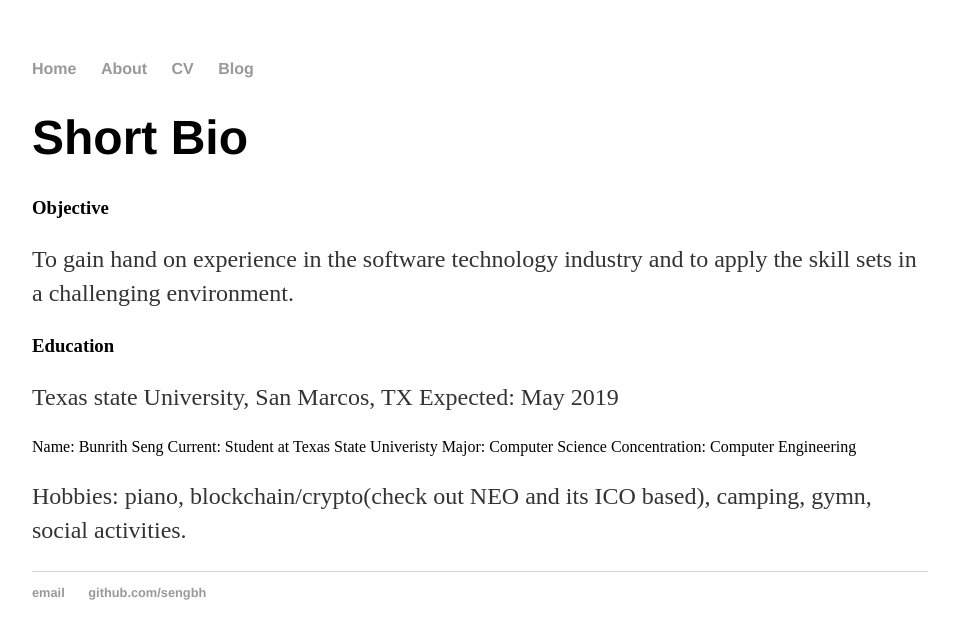
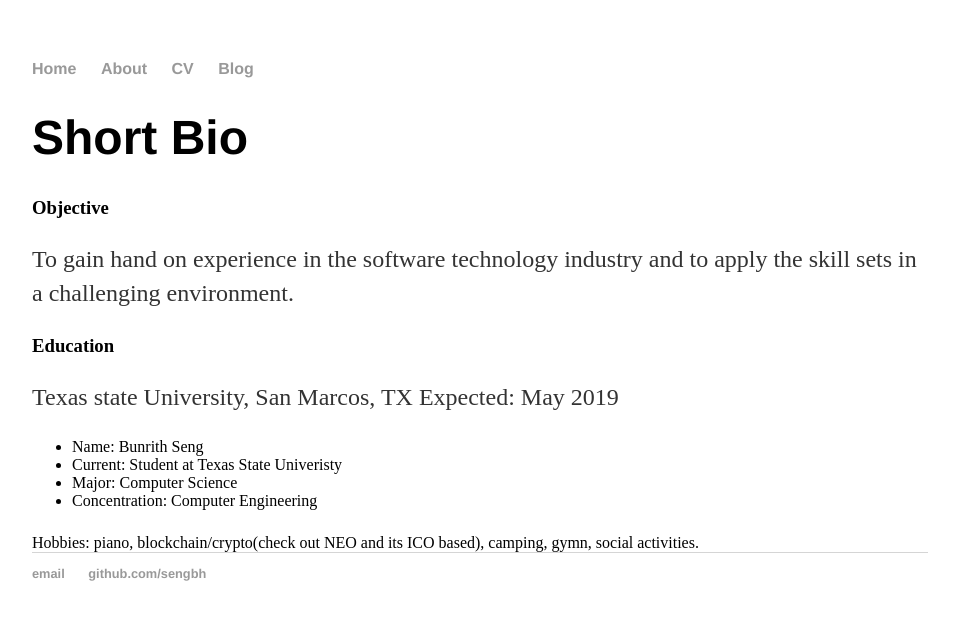
Before and after one commit to sengbh/sengbh.github.io, a Jekyll site: the page built from index.html, in a window 1280 px wide. Shown: the top 639 px of the page, without its empty margins (160-1119 px from the left). Built offline with Jekyll 4.4.1, drawn with Linux system fonts in a browser that asks for light colours; some of the changed lines change nothing that is shown.

Commit message:
added list

```diff
--- a/index.html
+++ b/index.html
@@ -9,11 +9,13 @@ title: Bunrith Seng
 	<p>To gain hand on experience in the software technology industry and to apply the skill sets in a challenging environment. </p>
 	<h3>Education </h3>
 	<p>Texas state University, San Marcos, TX		Expected: May 2019 </p>
-	<body>Name: Bunrith Seng
-	Current: Student at Texas State Univeristy
-	Major: Computer Science
-	Concentration: Computer Engineering</body>
+	<p><ul>
+		<li>Name: Bunrith Seng</li>
+		<li>Current: Student at Texas State Univeristy</li>
+		<li>Major: Computer Science</li>
+		<li>Concentration: Computer Engineering</li>
+	</ul></p>
 
 
-	<p>Hobbies: piano, blockchain/crypto(check out NEO and its ICO based), camping, gymn, social activities.</p>
+	<body>Hobbies: piano, blockchain/crypto(check out NEO and its ICO based), camping, gymn, social activities.</body>
 </div><!-- /.blurb -->
```
